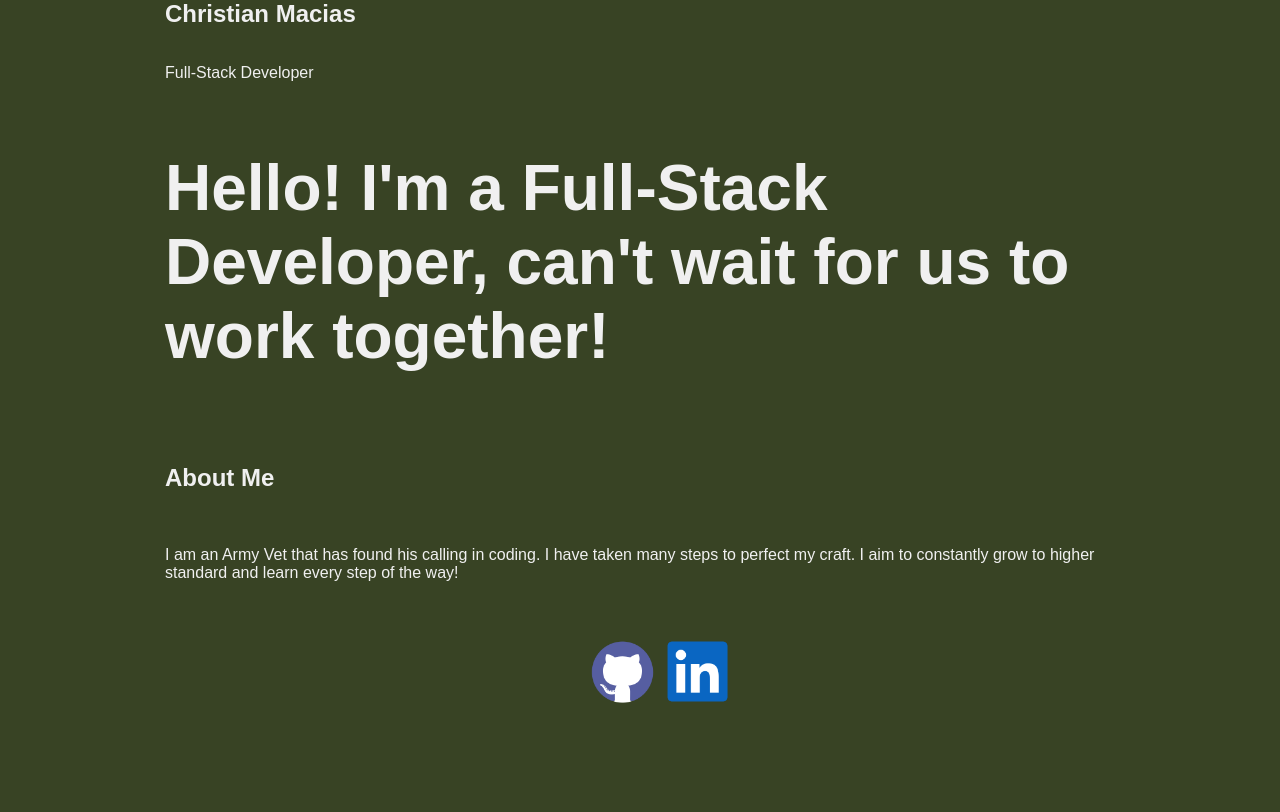
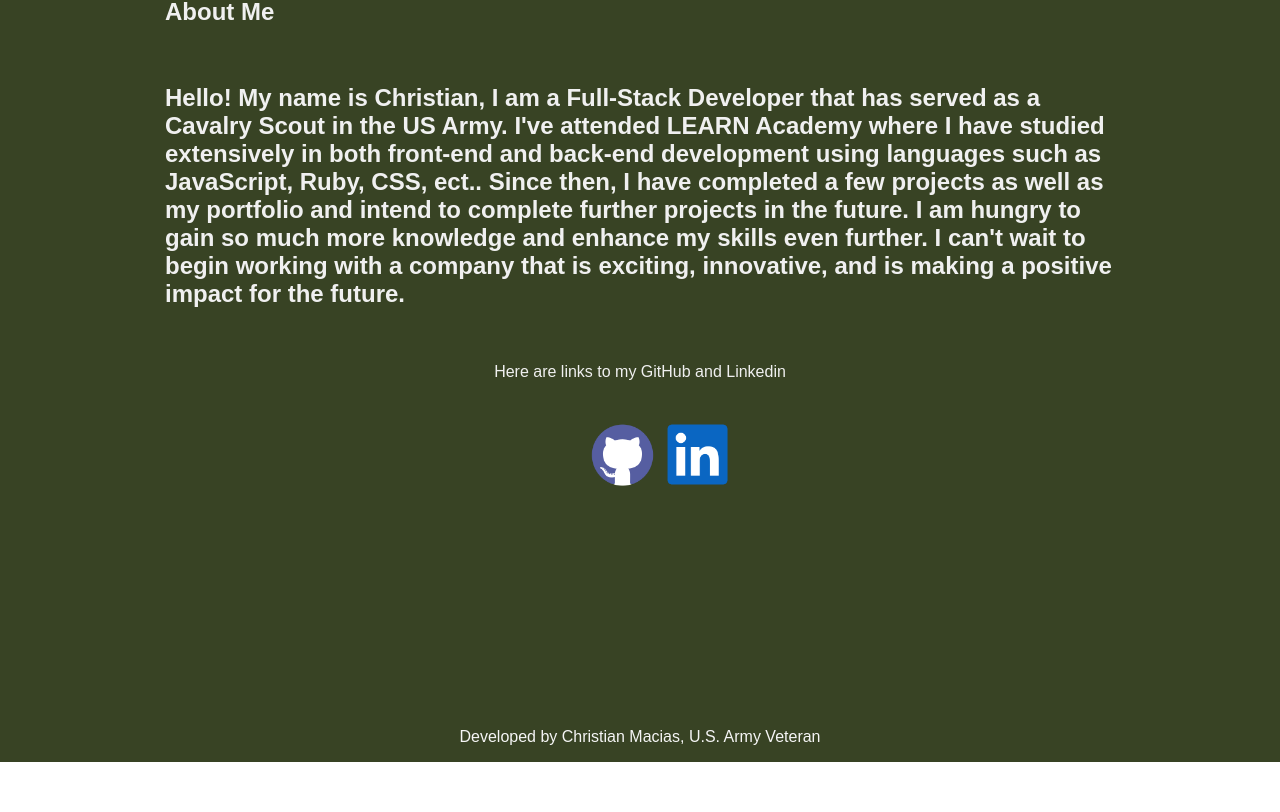
Before and after one commit to cmacias56/my-new-portfolio, a React (Create React App) app in the folder my-new-portfolio/: page / in a window 1280 px wide. Shown: the part 408-1220 px from the top of the page. After the commit the page ends 1170 px from the top, so only its background shows below. Built offline with nearby package versions, Linux system fonts and the light colour scheme.

Commit message:
changed footer and resume

```diff
--- a/my-new-portfolio/src/Components/Footer.js
+++ b/my-new-portfolio/src/Components/Footer.js
@@ -1,11 +1,12 @@
 import React, { Component } from 'react';
+import '../Stylesheets/Footer.css'
 
 
 function Footer() {
     return (
         <>
-        <div>
-            <p className='footer'> Developed by Christian Macias</p>
+        <div className="footer-container">
+            <p className="footer"> Developed by Christian Macias, U.S. Army Veteran</p>
         </div>
         </>
     )
--- a/my-new-portfolio/src/Sections/Contact.js
+++ b/my-new-portfolio/src/Sections/Contact.js
@@ -10,9 +10,14 @@ const Contact = () => {
   const sendEmail= (e) => {
     e.preventDefault();
 
-    emailjs.sendForm('service_jhj8y0c', 'remplate_84wnz9q', e.target, 'bpvslfMg_hLozvNXp')
+    emailjs.sendForm(
+      'service_jhj8y0c',
+      'template_d1p27xc',
+      e.target,
+      'bpvslfMg_hLozvNXp')
     .then((result) => {
-      console.log(result.text)
+      console.log(result.text);
+      console.log("message sent")
     }, (error) => {
       console.log(error.text)
     })
@@ -30,9 +35,9 @@ const Contact = () => {
     <form id="form" onSubmit={sendEmail}>
     <div className="form-items">
       <label>Name</label>
-      <input type="text" name="name" className="name-input"/>
+      <input type="text" name="user_name" className="name-input"/>
       <label>Email</label>
-      <input type="email" name="email" className="email-input"/>
+      <input type="email" name="user_email" className="email-input"/>
       <label>Message</label>
       <textarea name="message" className="message-input"/>
       <button type="submit" value="Send" className="button-send">Send</button>
--- a/my-new-portfolio/src/Sections/Home.js
+++ b/my-new-portfolio/src/Sections/Home.js
@@ -8,17 +8,20 @@ function Home() {
 
     <section className='page-container'>
         <div className='home-container'>
-            <br/>
-            <h1 className='name-title'>Christian Macias</h1>
+            <h1 >Christian Macias</h1>
             <p>Full-Stack Developer</p>
 
-            <h1 className='greeting-heading'>Hello! I'm a Full-Stack Developer, can't wait for us to work together!</h1>
+            {/* <h1 className='greeting-heading'>Hello! I'm a Full-Stack Developer, can't wait for us to work together!</h1> */}
             <br/>
            <h1>About Me</h1>
            <br/>
-           <p>  I am an Army Vet that has found his calling in coding. I have taken many steps to perfect my craft. I aim to constantly grow to higher standard and learn every step of the way!  </p>
+           <h2>  Hello! My name is Christian, I am a Full-Stack Developer that has served as a Cavalry Scout in the US Army. I've attended LEARN Academy where I have studied extensively in both front-end and back-end development using languages such as JavaScript, Ruby, CSS, ect.. Since then, I have completed a few projects as well as my portfolio and intend to complete further projects in the future. I am hungry to gain so much more knowledge and enhance my skills even further.
+I can't wait to begin working with a company that is exciting, innovative, and is making a positive impact for the future.  </h2>
+                {/* <h3 className='media-link'>Give it a look!</h3> */}
         </div>
-                {/* <h3 className='media-link'>Give it a look!</h3> */}
+        <br/>
+        <br/>
+        <p className='link'>Here are links to my GitHub and Linkedin</p>
         <div className = 'social-button-container'>
          <ul>
             <a href="https://github.com/cmacias56" target="_blank" rel="noreferrer"><img src={github} alt="github icon" className='github'/></a>
--- a/my-new-portfolio/src/Sections/Projects.js
+++ b/my-new-portfolio/src/Sections/Projects.js
@@ -20,6 +20,8 @@ function Projects () {
         <a href="https://perfect-pasta-pairings.herokuapp.com/" target="_blank" rel="noreferrer"><img src={pasta} height="200px"/></a>
         <p className="pasta">This is a capstone project that was completed using mob, pair, and individual programing to complete. Utilized React in Rails to complete this project.</p>
         </div>
+        <br/>
+        <br/>
     </section>
     </>
     )
--- a/my-new-portfolio/src/Sections/Resume.js
+++ b/my-new-portfolio/src/Sections/Resume.js
@@ -15,6 +15,9 @@ function Resume () {
 
         <section className="resume-section" id="Resume">
         <div className="skills-container">
+    <div className="button-container">
+      <a href="https://1drv.ms/b/s!AgQkeZ2oADgQhjsaacIyC2snC90W?e=4cU3ps"target="_blank" rel="noreferrer" alt="Resume link"><button className="button">View Resumé</button></a>
+      </div>
         <h1 className="skills-heading">Coding Languages</h1>
         <h4 className="skills-subheading">What I know So far</h4>
         <ul className="skills-grid">
@@ -63,19 +66,20 @@ function Resume () {
 
     <div className="experience-container">
         <h1 className="experience-heading">Experience</h1>
-        <h5 className="experience-subheading">Where I've worked</h5>
+        {/* <h5 className="experience-subheading">Where I've worked</h5> */}
     </div>
     <div className="list-container">
         <ul className="experience-grid">
           <li>U.S. Army Veteran</li>
           <li>Core Technician for Telecommunications</li>
           <li>Correctional Officer</li>
+          <li>Instructor Assistant with Learn Academy</li>
+          <li>Internship with Learn Academy</li>
         </ul>
     </div>
     <br/>
-    <div className="button-container">
-      <a href="https://docs.google.com/document/d/1Vo8frUOa3__3cGukynBIHPLXlHHlxHqHRR75oi0zTfs/edit?usp=sharing"target="_blank" rel="noreferrer" alt="Resume link"><button className="button">View Resumé</button></a>
-      </div>
+    <br/>
+    <br/>
       </section>
 
     )
--- a/my-new-portfolio/src/Stylesheets/Footer.css
+++ b/my-new-portfolio/src/Stylesheets/Footer.css
@@ -1,9 +1,10 @@
 .footer-container {
     display: flex;
-    background-color: black;
-    justify-content: center;
+    /* background-color: black; */
+    justify-content: auto;
     color: whitesmoke;
     margin: auto;
+    text-align: center;
 }
 .footer-items {
     align-self: center;
--- a/my-new-portfolio/src/Stylesheets/Header.css
+++ b/my-new-portfolio/src/Stylesheets/Header.css
@@ -34,4 +34,5 @@
   .me {
     border-radius: 50%;
     padding-top: 20px;
+
   }
--- a/my-new-portfolio/src/Stylesheets/Home.css
+++ b/my-new-portfolio/src/Stylesheets/Home.css
@@ -4,7 +4,6 @@
     flex-direction: column;
     justify-content: center;
     max-width: 950px;
-    padding-top: 300px;
     margin: auto;
   }
 
@@ -13,7 +12,6 @@
       display: flex;
       flex-direction: column;
       justify-content: center;
-      /* padding-top: 300px; */
       margin: auto;
     }
   }
@@ -40,7 +38,7 @@
     .home-container {
       display: flex;
       justify-content: center;
-      padding-top: 200px;
+      padding-top: 80px;
       margin: auto;
     }
   }
@@ -234,3 +232,10 @@
     justify-content: center;
     font-size: 30px;
   }
+
+  .link {
+    display: flex;
+    flex-direction: column;
+    justify-content: center;
+    margin: auto;
+  }
```
Also changed, not shown: my-new-portfolio/src/App.js (+0 -15 lines), my-new-portfolio/src/Components/Modal.js (added, +11 -0 lines).
